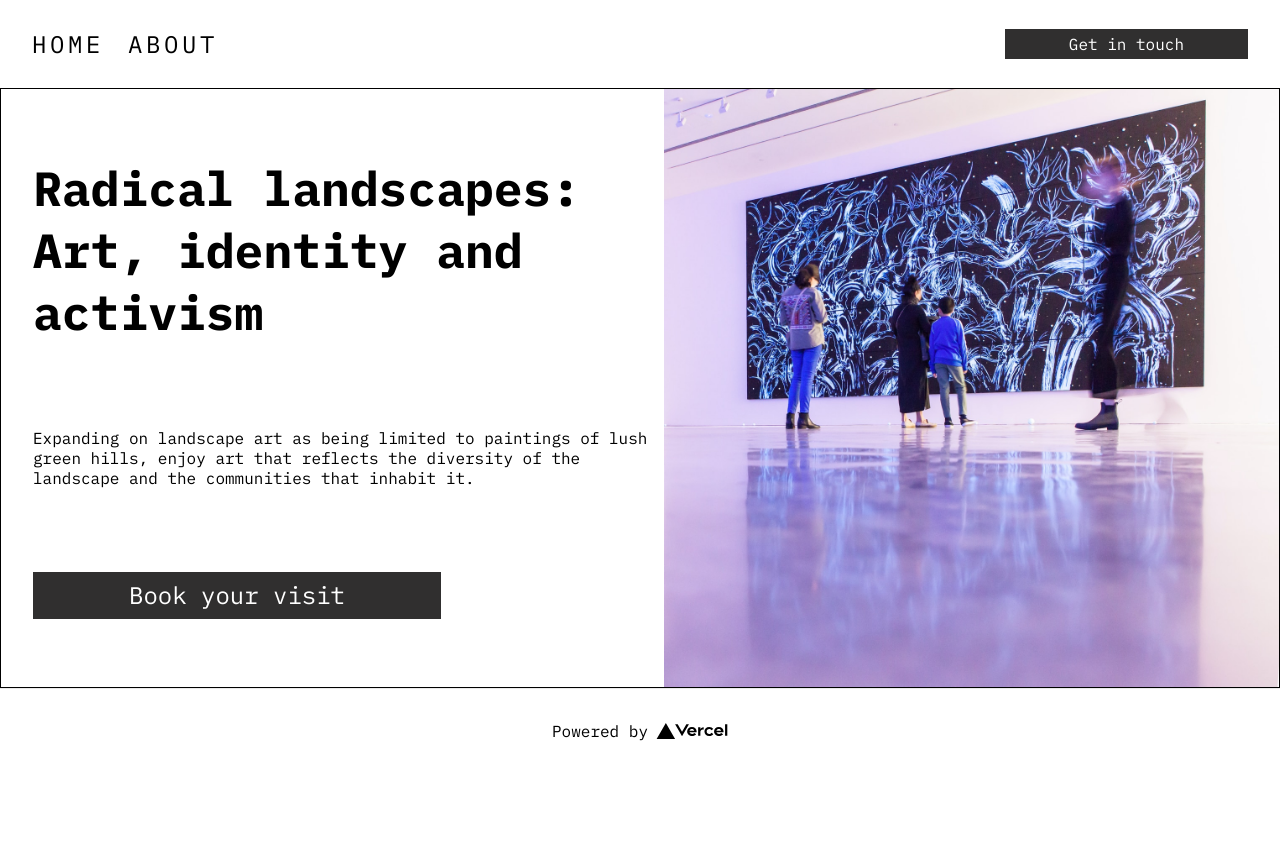
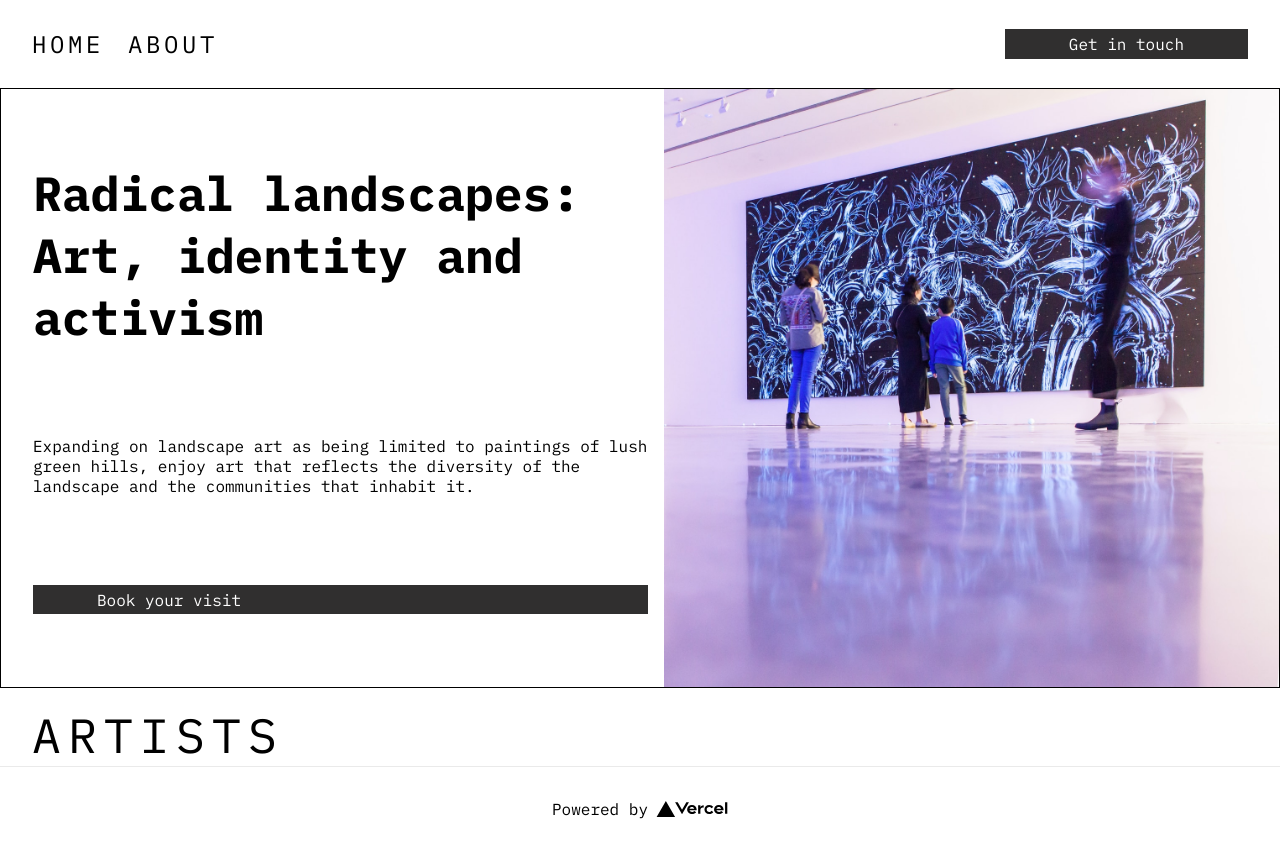
Before and after one commit to Skuiggly/brutalist-art-site, a Next.js app: page / in a window 1280 px wide. Before the commit the page ends 800 px from the top, so only its background shows below. Built offline with nearby package versions, Linux system fonts and the light colour scheme.

Commit message:
REFACTOR: article text props to children

```diff
--- a/components/article.tsx
+++ b/components/article.tsx
@@ -3,19 +3,19 @@ import styles from "../styles/Article.module.css"
 import StyledLink from "./styledlink";
 
 interface Props {
-  title: string;
-  description: string;
   imgsrc: string;
   alt: string;
+  children?: React.ReactNode;
 }
 
-const Article = ({ title, description, imgsrc, alt}:Props) => {
+const Article = ({ imgsrc, alt, children}:Props) => {
+  console.log(children);
+
   return (
     <article className={styles.container} style={{backgroundImage: "url(" + imgsrc + ")"}}>
       <div className={styles.card} >
-        <h1 className={styles.title}>{title}</h1>
-        <p>{description}</p>
-        <StyledLink href="booking" className={styles.button}>
+        {children}
+        <StyledLink href="booking">
           Book your visit
         </StyledLink>
       </div>
--- a/pages/index.tsx
+++ b/pages/index.tsx
@@ -4,7 +4,17 @@ import Article from '../components/article'
 const Home: NextPage = () => {
   return (
     <>
-      <Article title="Radical landscapes: Art, identity and activism" description='Expanding on landscape art as being limited to paintings of lush green hills, enjoy art that reflects the diversity of the landscape and the communities that inhabit it.' imgsrc='/wall-graffiti.jpeg' alt='4 people standing in front of a graffiti painting. 1 woman looking down on her phone. A mother and son looking at the painting. A person blurred and in motion'/>
+      <Article imgsrc='/wall-graffiti.jpeg' alt='4 people standing in front of a graffiti painting. 1 woman looking down on her phone. A mother and son looking at the painting. A person blurred and in motion'>
+        <h1 className='main__title'>
+          Radical landscapes: Art, identity and activism
+        </h1>
+        <p>
+          Expanding on landscape art as being limited to paintings of lush green hills,
+          enjoy art that reflects the diversity of the landscape and the communities that inhabit it.</p>
+      </Article>
+      <section className='wrapper'>
+        <h2 className='section-title'>ARTISTS</h2>
+      </section>
 {/*
       <main className={styles.main}>
         <Carousel />
--- a/styles/Article.module.css
+++ b/styles/Article.module.css
@@ -21,16 +21,6 @@
 
   padding-left: 2em;
   padding-right: 1em;
-}
-.title {
-  margin: 0;
-  font-weight: 700;
-  font-size: 48px;
-}
-.button {
-  width: max-content;
-  font-weight: 400;
-  font-size: 1.5em;
 }
 
 /* Phone */
--- a/styles/globals.css
+++ b/styles/globals.css
@@ -1,7 +1,8 @@
 /* Table of Contents
   1 - Variables
   1.1 - Colors
-  2 - General styles
+  2 - Typography
+  3 - General styles
 */
 
 /* 1 - Variables */
@@ -19,7 +20,21 @@
     --text-hover-color: #3322f5;
 }
 
-/* 2 - General styles */
+/* 2 - Typography */
+.main__title {
+  margin: 0;
+  font-weight: 700;
+  font-size: 48px;
+}
+.section-title {
+  margin: 0;
+
+  font-weight: 400;
+  font-size: 48px;
+  letter-spacing: 0.15em;
+}
+
+/* 3 - General styles */
 
 html,
 body {
@@ -40,6 +55,15 @@ a:hover {
 * {
   box-sizing: border-box;
 }
+
 main {
   display: flex;
+  flex-wrap: wrap;
 }
+
+/* Utilities */
+.wrapper {
+  margin-top: 1em;
+  margin-left: 2em;
+  margin-right: 2em;
+}
```
